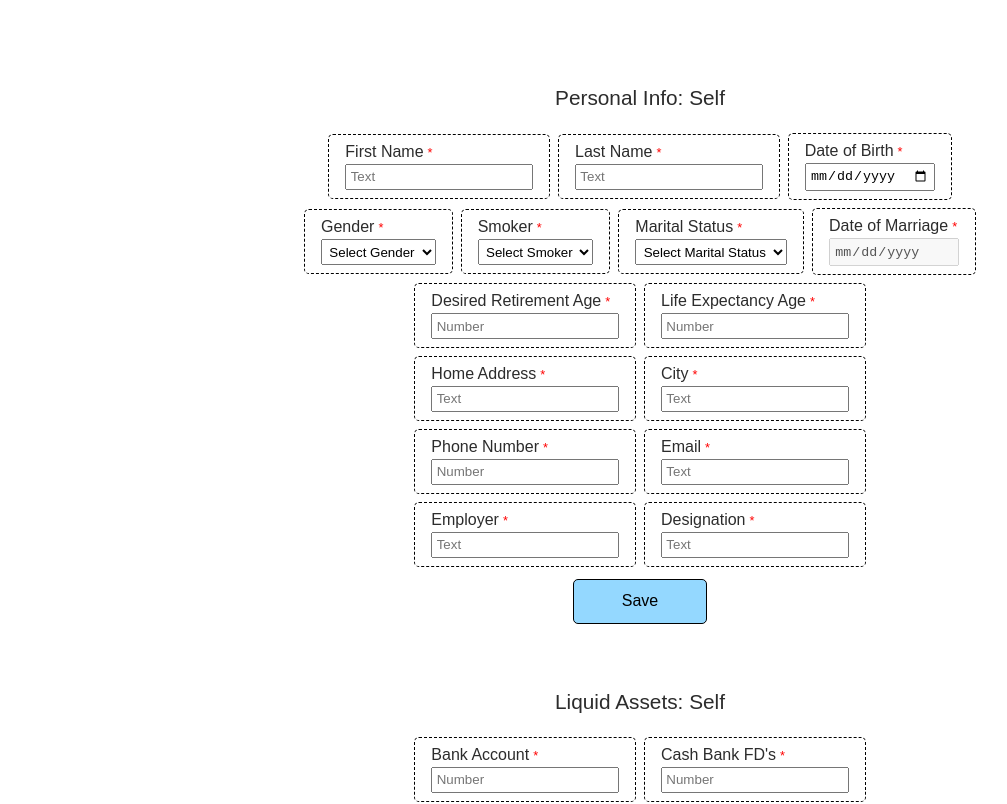
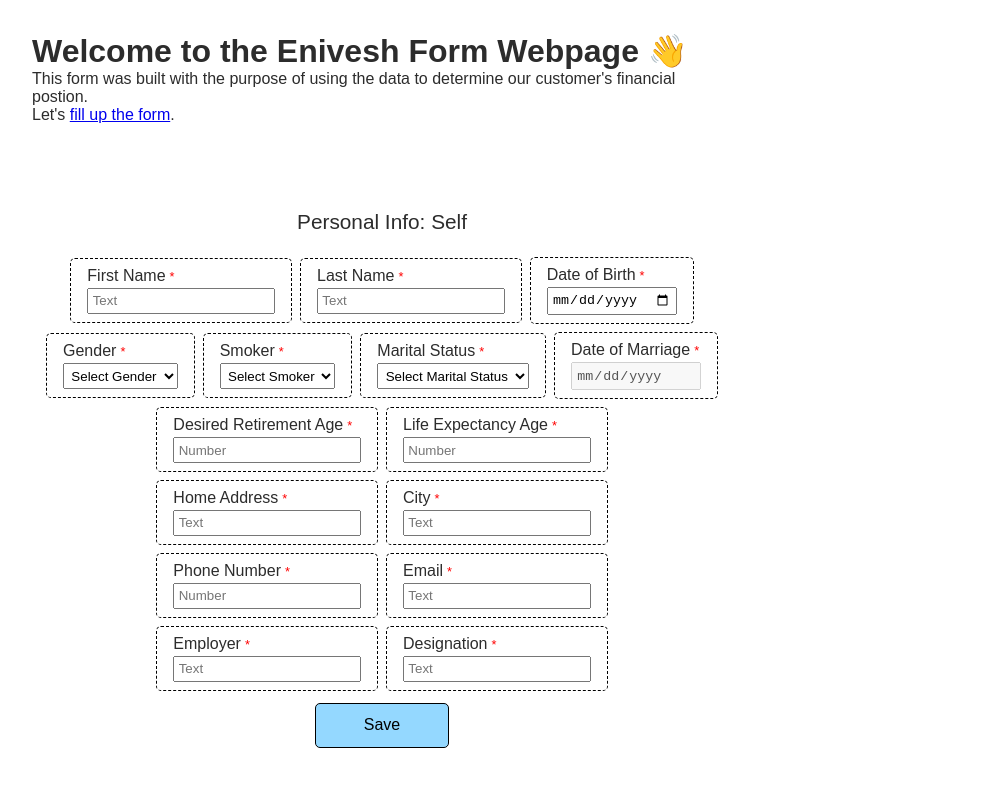
Before and after one commit to lostvikx/enivesh-form, a React (Create React App) app in the folder client/: page / in a window 1280 px wide. Shown: the top 804 px of the page, without its empty margins (0-1007 px from the left). Built offline with nearby package versions, Linux system fonts and the light colour scheme.

Commit message:
thing are not working

```diff
--- a/client/src/App.js
+++ b/client/src/App.js
@@ -1,9 +1,13 @@
 import React from "react";
+import Home from "./Home";
 import FullForm from "./FullForm";
-import { Switch, Route, Link } from "react-router-dom";
+import { Routes, Route, Link } from "react-router-dom";
 
 export default function App() {
   return (
-    <FullForm />
+    <div>
+      <Home />
+      <FullForm />
+    </div>
   );
 }
--- /dev/null
+++ b/client/src/Home.js
@@ -0,0 +1,12 @@
+import React from "react";
+import { Link } from "react-router-dom"
+
+export default function Home() {
+  return (
+    <div>
+      <h1>Welcome to the Enivesh Form Webpage 👋</h1>
+      <p>This form was built with the purpose of using the data to determine our customer's financial postion.</p>
+      <p>Let's <Link to="/form">fill up the form</Link>.</p>
+    </div>
+  );
+}
--- a/client/src/index.js
+++ b/client/src/index.js
@@ -2,15 +2,12 @@
 import ReactDOM from "react-dom";
 import App from "./App";
 import "./style.css";
-import { BrowserRouter as Router } from "react-router-dom";
-
-const WebApp = () => {
-  return (
-    <Router>
-      <App />
-    </Router>
-  );
-}
+import { BrowserRouter } from "react-router-dom";
 
 
-ReactDOM.render(<WebApp />, document.getElementById("root"));
+ReactDOM.render(
+  <BrowserRouter>
+    <App />
+  </BrowserRouter>,
+  document.getElementById("root")
+);
--- a/client/src/style.css
+++ b/client/src/style.css
@@ -21,6 +21,7 @@
   margin: 0 auto;
   font-family: sans-serif;
   color: var(--text);
+  margin: 2rem;
 }
 
 #required-star {
```
Also changed, not shown: client/src/components/Header.js (deleted).
